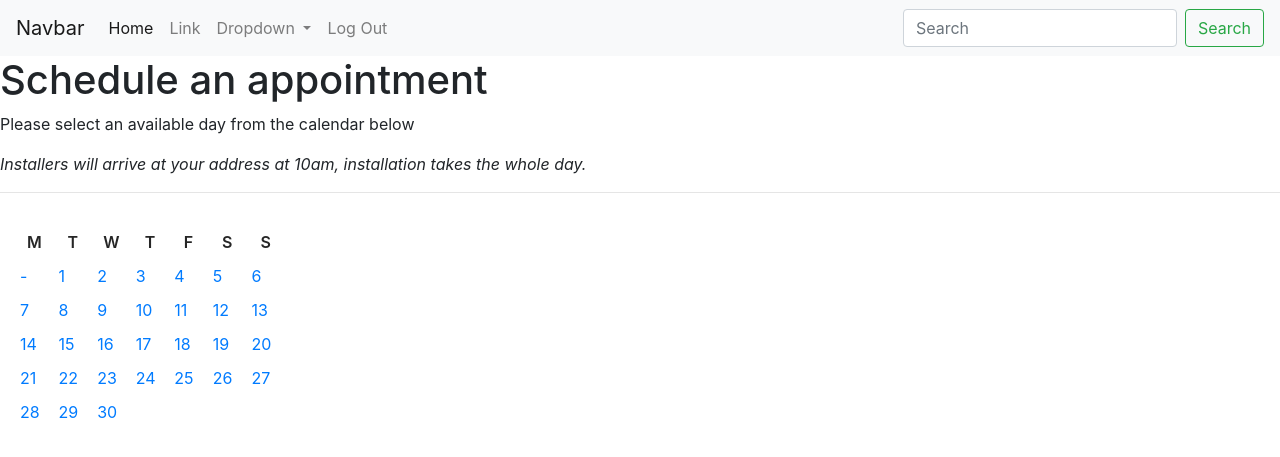
After one commit to Elias-Cz/Capstone, a Django app: page /schedule in a window 1280 px wide. The commit adds this page. Shown: the top 457 px of the page. Run offline with Django 3.2, Linux system fonts and the light colour scheme; some libraries are stand-ins or nearby versions.

Commit message:
calendar added:

```diff
--- a/installers/static/installers/styles.css
+++ b/installers/static/installers/styles.css
@@ -0,0 +1,69 @@
+.calendar {
+  position: relative;
+  width: 300px;
+  background-color: #fff;
+  box-sizing: border-box;
+  box-shadow: 0 5px 50px rgba(#000, 0.5);
+  border-radius: 8px;
+  overflow: hidden;
+}
+
+.calendar_picture {
+  position: relative;
+  height: 200px;
+  padding: 20px;
+  color: #fff;
+  text-shadow: 0 2px 2px rgba(#000, 0.2);
+  box-sizing: border-box;
+}
+
+.calendar_picture   h2 {
+  margin: 0;
+}
+
+.calendar_picture h3 {
+  margin: 0;
+  font-weight: 500;
+}
+
+.calendar_picture::before {
+  content: "";
+  left: 0;
+  right: 0;
+  top: 0;
+  bottom: 0;
+  position: absolute;
+  background: linear-gradient(to top, rgba(#000, 0.25), rgba(#000, 0.1));
+}
+
+.calendar_date {
+  padding: 20px;
+  display: grid;
+  grid-template-columns: repeat(auto-fit, minmax(25px, 1fr));
+  grid-gap: 10px;
+  box-sizing: border-box;
+}
+
+.calendar_day {
+  display: flex;
+  align-items: center;
+  justify-content: center;
+  height: 25px;
+  font-weight: 600;
+  color: #262626;
+}
+
+.calendar_number {
+  display: flex;
+  align-items: center;
+  justify-content: center;
+  height: 25px;
+  color: #262626;
+}
+
+.calendar_number_current, .calendar_number_current:hover {
+  background-color: #009688;
+  color: #fff !important;
+  font-weight: 700;
+  cursor: pointer;
+}
--- a/installers/templates/installers/layout.html
+++ b/installers/templates/installers/layout.html
@@ -39,7 +39,7 @@
               </div>
             </li>
             <li class="nav-item">
-              <a class="nav-link disabled" href="#">Disabled</a>
+              <a class="nav-link" href="{% url 'logout' %}">Log Out</a>
             </li>
           </ul>
           <form class="form-inline my-2 my-lg-0">
--- /dev/null
+++ b/installers/templates/installers/schedule.html
@@ -0,0 +1,32 @@
+{% extends "installers/layout.html" %}
+
+{% block body %}
+  <h1>Schedule an appointment</h1>
+  <p>Please select an available day from the calendar below</p>
+  <em>Installers will arrive at your address at 10am, installation takes the whole day.</em>
+<hr>
+  <div class="calendar">
+    <div class="calendar_date">
+    <div class="calendar_day">M</div>
+    <div class="calendar_day">T</div>
+    <div class="calendar_day">W</div>
+    <div class="calendar_day">T</div>
+    <div class="calendar_day">F</div>
+    <div class="calendar_day">S</div>
+    <div class="calendar_day">S</div>
+    {% if date_offset %}
+      {% for date_offset_single in date_offset %}
+        <a href="#0">-</a>
+      {% endfor %}
+      {% for range_day in range_len %}
+        <a href="#0">{{ range_day }}</a>
+      {% endfor %}
+    {% else %}
+      {% for range_day in range_len %}
+        <a href="#0" value="{{ range_day }}">{{ range_day }}</a>
+      {% endfor %}
+    {% endif %}
+    </div>
+  </div>
+
+{% endblock %}
--- a/installers/urls.py
+++ b/installers/urls.py
@@ -4,4 +4,9 @@ from . import views
 
 urlpatterns = [
     path('', views.index, name='index'),
+    path('register', views.register, name='register'),
+    path('profile', views.profile, name='profile'),
+    path('logout', views.logout_view, name='logout'),
+    path('login', views.login_view, name='login'),
+    path('schedule', views.schedule, name='schedule')
 ]
--- a/installers/views.py
+++ b/installers/views.py
@@ -5,8 +5,82 @@ from django.db import IntegrityError
 from django.http import HttpResponse, HttpResponseRedirect, JsonResponse
 from django.shortcuts import render, get_object_or_404
 from django.urls import reverse
+from calendar import monthrange
 
-# from .models import User
+from .models import User
+
+days = [
+    "Monday",
+    "Tuesday",
+    "Wednesday",
+    "Thursday",
+    "Friday",
+    "Saturday",
+    "Sunday"
+    ]
 
 def index(request):
     return render(request, "installers/index.html")
+
+def register(request):
+    if request.method == "POST":
+        username = request.POST["username"]
+        email = request.POST["email"]
+        # Ensure password matches confirmation
+        password = request.POST["password"]
+        confirmation = request.POST["confirmation"]
+        if password != confirmation:
+            return render(request, "installers/register.html", {
+                "message": "Passwords must match."
+            })
+
+        # Attempt to create new user
+        try:
+            user = User.objects.create_user(username, email, password)
+            user.save()
+        except IntegrityError:
+            return render(request, "installers/register.html", {
+                "message": "Username already taken."
+            })
+        login(request, user)
+        return HttpResponseRedirect(reverse("profile"))
+    else:
+        return render(request, "installers/register.html")
+
+def login_view(request):
+    if request.method == "POST":
+        # Attempt to sign user in
+        username = request.POST["username"]
+        password = request.POST["password"]
+        user = authenticate(request, username=username, password=password)
+        # Check if authentication successful
+        if user is not None:
+            login(request, user)
+            return HttpResponseRedirect(reverse("profile"))
+        else:
+            return render(request, "installers/index.html", {
+                "message": "Invalid username and/or password."
+            })
+    else:
+        return render(request, "installers/index.html")
+
+def logout_view(request):
+    logout(request)
+    return HttpResponseRedirect(reverse("index"))
+
+def profile(request):
+    return render(request, "installers/profile.html")
+
+def schedule(request):
+    day_range = monthrange(2020, 9)
+    day_range_add = day_range[1] + 1
+    range_len = list(range(1, day_range_add))
+    begining_day = day_range[0]
+    date_offset = list(range(0, day_range[0]))
+    print(date_offset)
+    print(days[begining_day])
+    print(range_len)
+    return render(request, "installers/schedule.html", {
+    "range_len": range_len,
+    "date_offset": date_offset
+    })
```
Also changed, not shown: installers/templates/installers/index.html (+10 -1 lines), installers/templates/installers/profile.html (added, +7 -0 lines), installers/templates/installers/register.html (added, +13 -0 lines), db.sqlite3.
